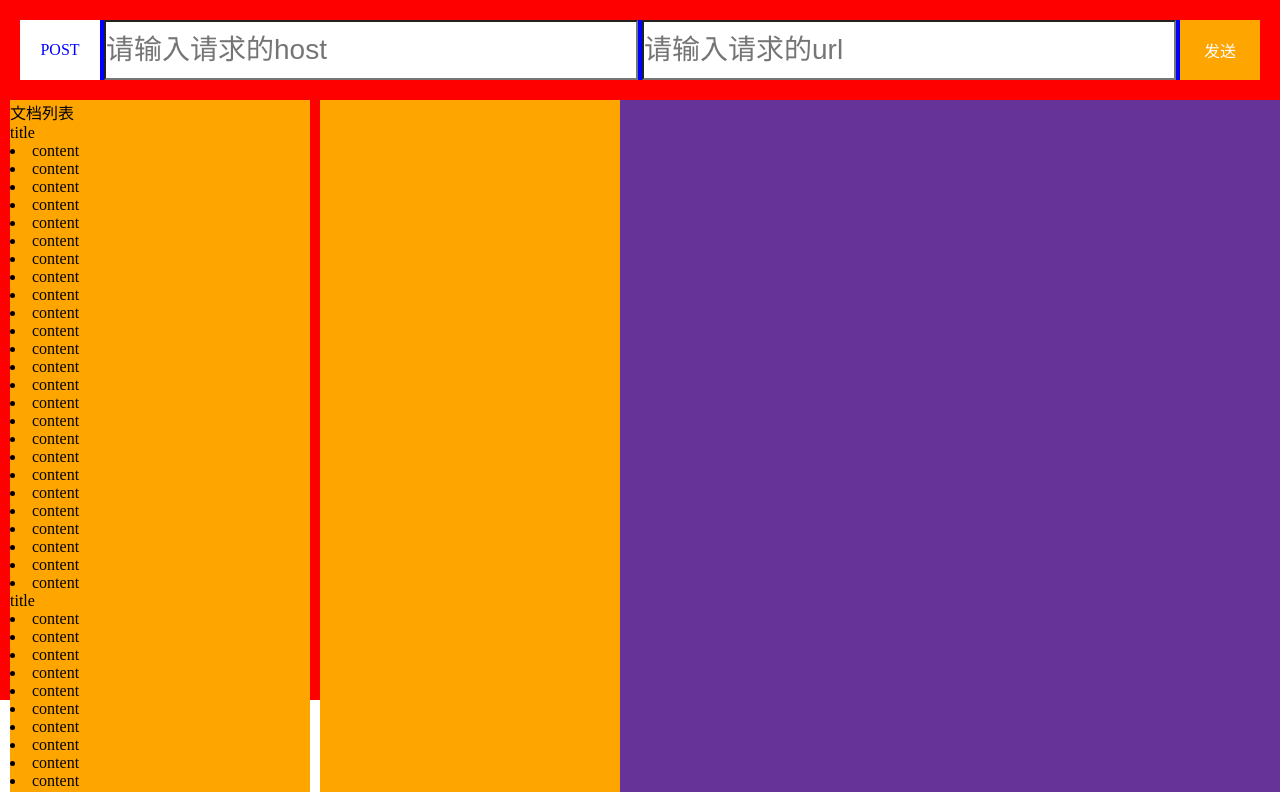
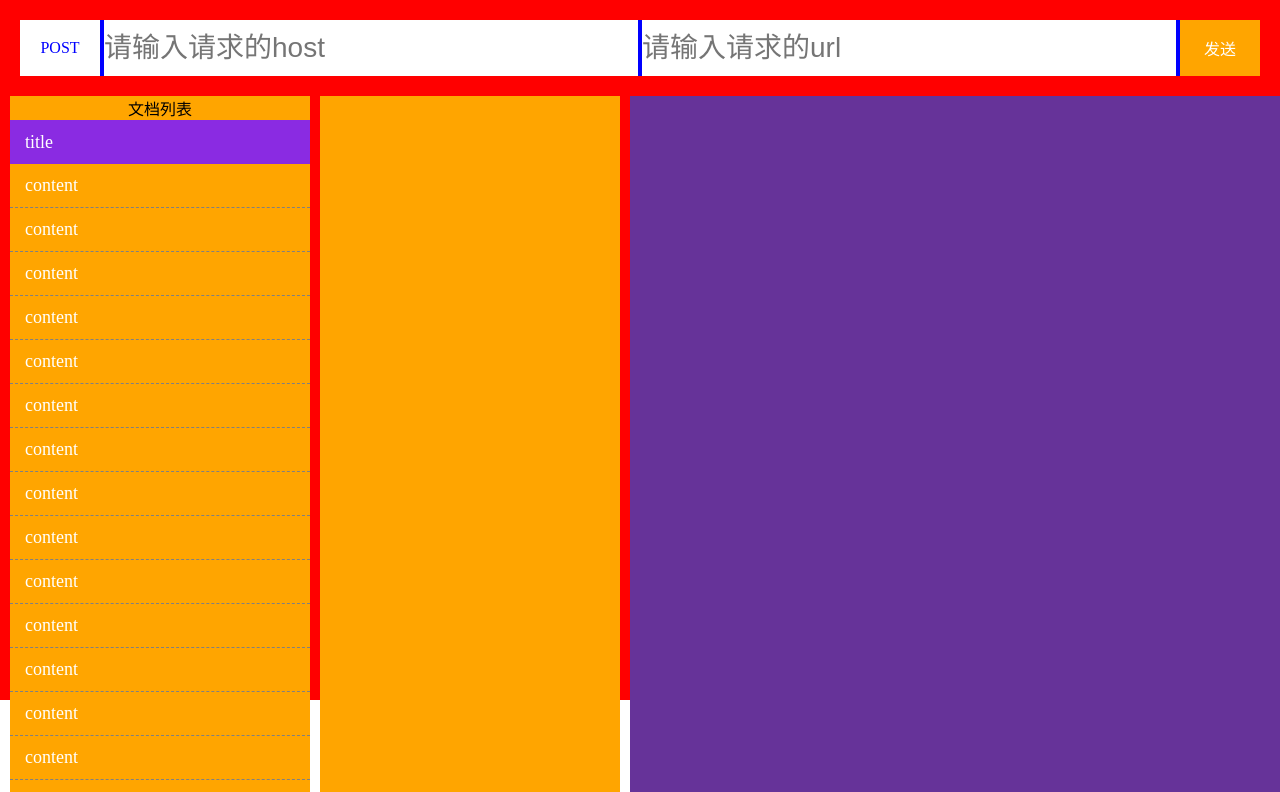
Before and after one commit to gaojihao/Rest, a React (Create React App) app: page / in a window 1280 px wide. Shown: the top 792 px of the page. Built offline with nearby package versions, Linux system fonts and the light colour scheme.

Commit message:
left style modify

```diff
--- a/src/App.css
+++ b/src/App.css
@@ -6,14 +6,16 @@
   height: 700px;
 }
 
-html {
-  width: 100vw;
-  height: 100vh;
-}
-
-body {
+html,body, div, span,section,article,li, a,h5, h6,input {
   padding: 0;
   margin: 0;
+  list-style: none;
+  font-style: normal;
+  text-decoration: none;
+  border: none;
+  box-sizing: border-box;
+  -webkit-tap-highlight-color:transparent;
+  -webkit-font-smoothing: antialiased;
 }
 
 .header {
@@ -36,6 +38,7 @@ body {
 }
 
 .flexSize {
+  margin-left: 10px;
   background-color: rebeccapurple;
   flex: 1;
 }
--- a/src/components/Left/index.js
+++ b/src/components/Left/index.js
@@ -28,7 +28,7 @@ class Left extends Component {
         return repos.map((item, index) => {
             return (
                 <div>
-                    <div><span>title</span></div>
+                    <div className="repoTitle"><span>title</span></div>
                     {that.renderDocList(repos)}
                 </div>
             );
@@ -43,7 +43,7 @@ class Left extends Component {
 
         return docs.map((item, index) => {
             return (
-                <li>
+                <li className="docTitle">
                     <span>content</span>
                 </li>
             );
--- a/src/components/Left/styls.css
+++ b/src/components/Left/styls.css
@@ -0,0 +1,35 @@
+.title{
+    display: flex;
+    justify-content: center;
+    align-items: center;
+}
+
+.content {
+    /* height: 100%;
+    flex: 1;
+    overflow-y: scroll;
+    overflow-x: hidden; */
+}
+
+.repoTitle {
+    background-color: blueviolet;
+    height: 44px;
+    color: white;
+    display: flex;
+    font-size: 18px;
+    flex-direction: row;
+    align-items: center;
+    padding-left: 15px;
+}
+
+.docTitle {
+    background-color: orange;
+    height: 44px;
+    color: white;
+    display: flex;
+    font-size: 18px;
+    flex-direction: row;
+    align-items: center;
+    padding-left: 15px;
+    border-bottom: 1px dashed gray;
+}
```
